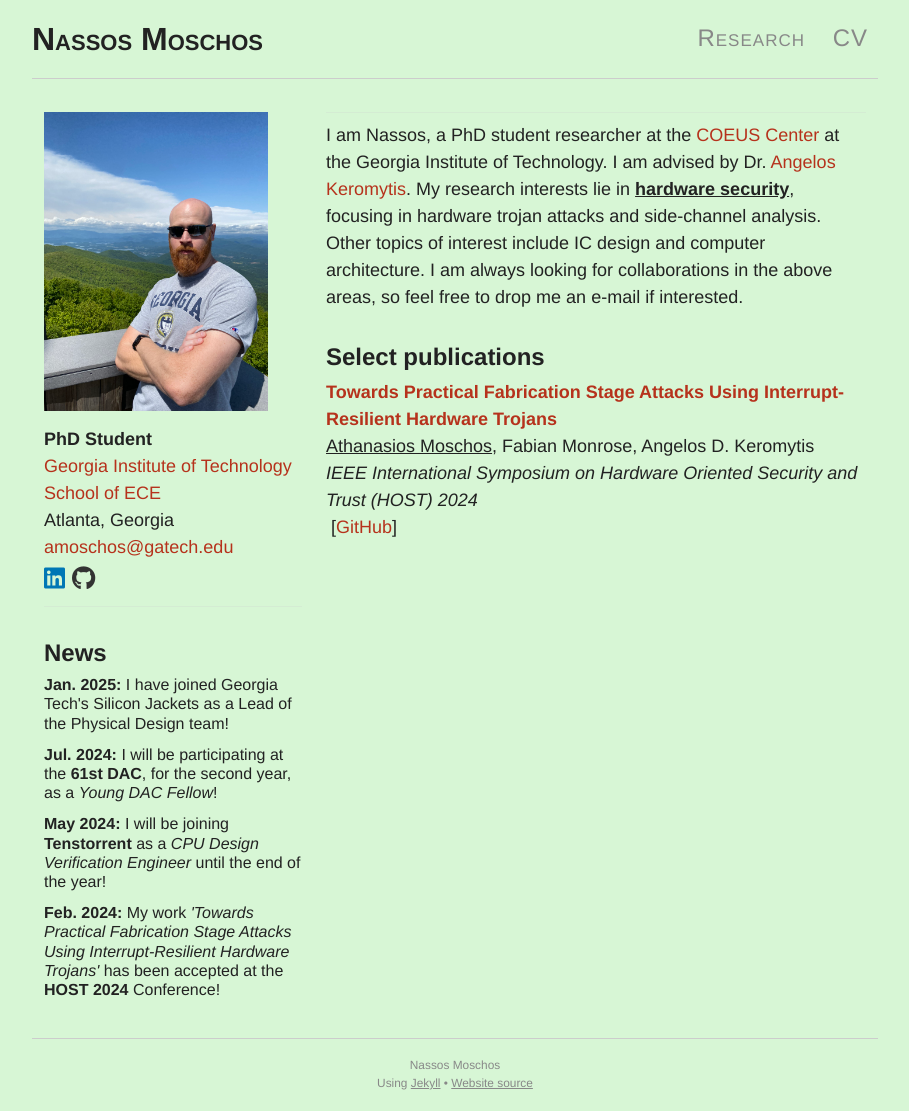
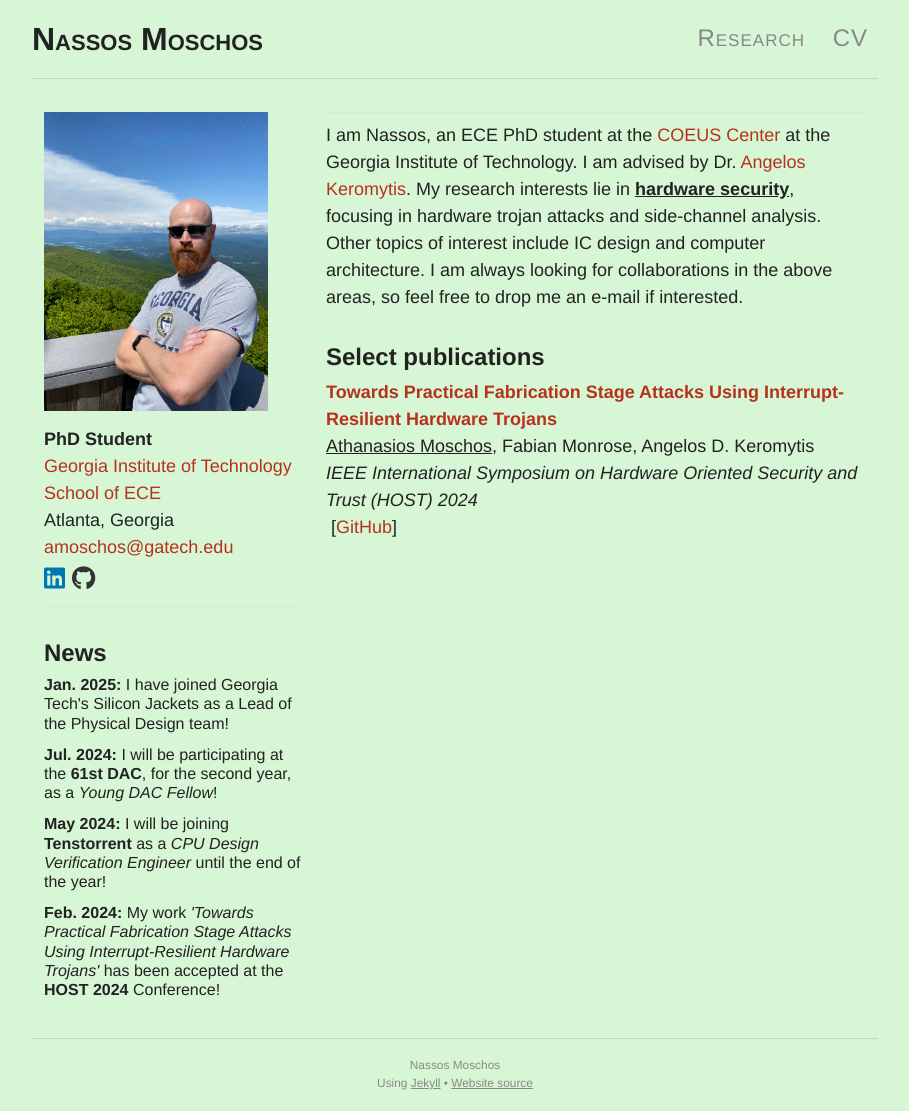
Before and after one commit to 0ena/0ena.github.io, a Jekyll site: the page built from index.md, in a window 1280 px wide. Shown: the whole page, without its empty margins (185-1094 px from the left). Built offline with Jekyll 4.4.1, drawn with Linux system fonts in a browser that asks for light colours; nearby versions of some CDN libraries.

Commit message:
Update index.md

```diff
--- a/index.md
+++ b/index.md
@@ -5,7 +5,7 @@ permalink: /
 
 <h4></h4>
 <hr>
-I am Nassos, a PhD student researcher at the [COEUS Center](https://coeus-center.com) at the Georgia Institute of Technology.
+I am Nassos, an ECE PhD student at the [COEUS Center](https://coeus-center.com) at the Georgia Institute of Technology.
 I am advised by Dr. [Angelos Keromytis](https://angelosk.github.io/).
 My research interests lie in <span class="underline"><b>hardware security</b></span>, focusing in hardware trojan attacks and side-channel analysis. Other topics of interest include IC design and computer architecture.
 I am always looking for collaborations in the above areas, so feel free to drop me an e-mail if interested.
```
